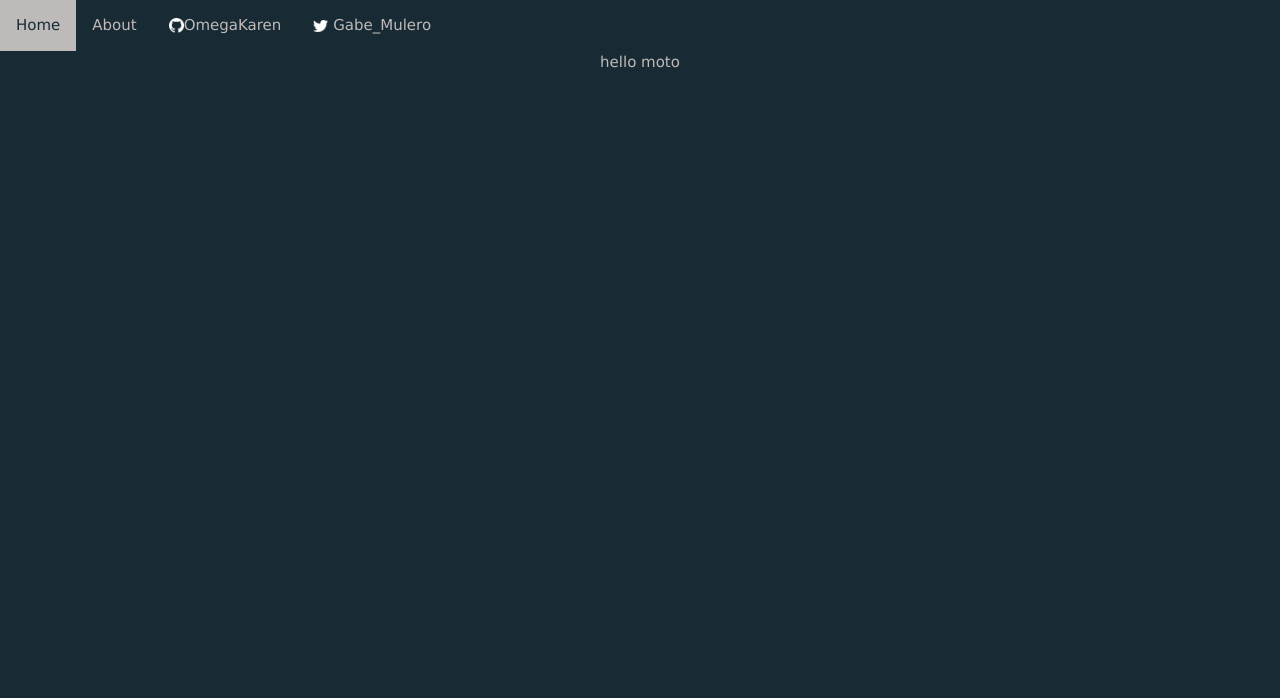
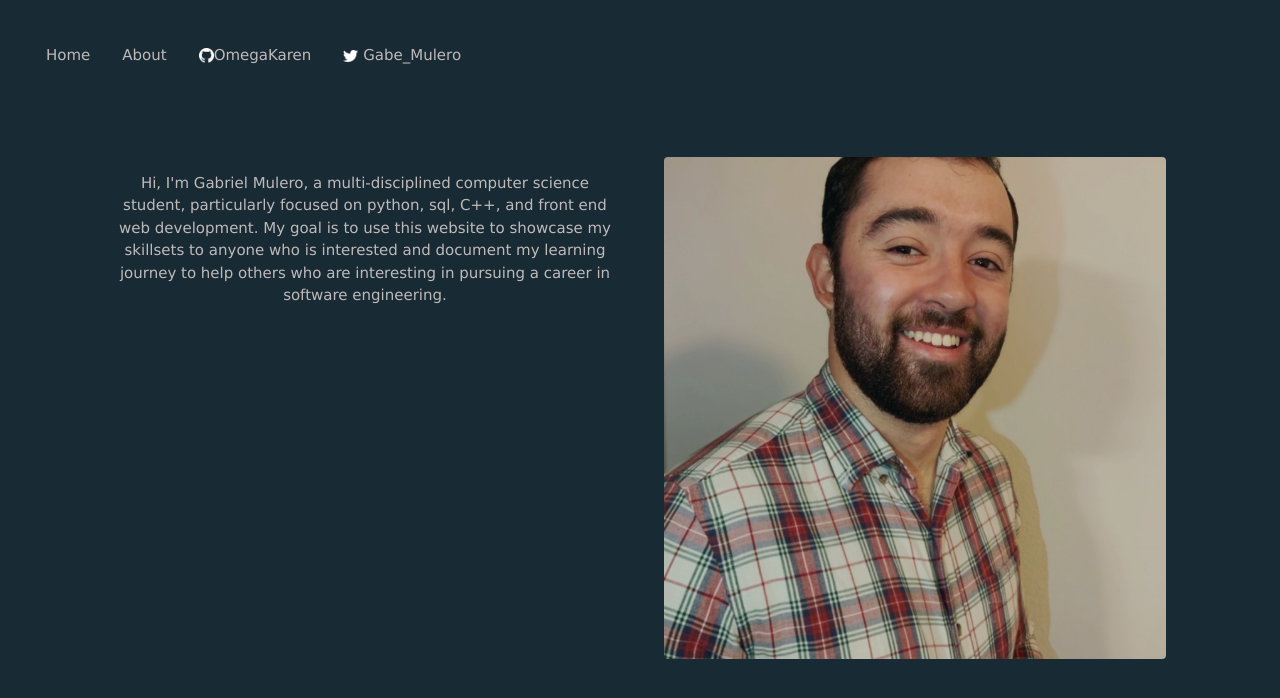
Before and after one commit to OmegaKaren/Legendary_Portfolio, a Jekyll site: the page built from about.md, in a window 1280 px wide. Shown: the top 698 px of the page. Built offline with Jekyll 4.4.1, drawn with Linux system fonts in a browser that asks for light colours.

Commit message:
made lots of changes

```diff
--- a/_layouts/default.html
+++ b/_layouts/default.html
@@ -2,6 +2,7 @@
 <html>
   <head>
     <meta charset="utf-8">
+    <meta name="viewport" content="width=device-width, initial-scale=1">
     <link rel="stylesheet" href="assets/css/styles.css">
     <link rel="stylesheet" href="https://www.w3schools.com/w3css/4/w3.css">
     <title>{{ page.title }}</title>
@@ -10,8 +11,11 @@
     <div class="topnav">
       {%  include navigation.html %}
     </div>
-    <div class="div">
+    <div class="w3-container">
       {{ content }}
     </div>
+
+
+
   </body>
 </html>
--- a/about.md
+++ b/about.md
@@ -1,5 +1,14 @@
 ---
 layout: default
-title: about
+title: About Me
 ---
-<div class="textleft"> hello moto </div>
+<div class="w3-content" style="max-width:1100px">
+    <div class="w3-row w3-padding-64">
+        <div class="w3-col m6 w3-padding-large">
+            <p class="text-color"> Hi, I'm Gabriel Mulero, a multi-disciplined computer science student, particularly focused on python, sql, C++, and front end web development.   My goal is to use this website to showcase my skillsets to anyone  who is interested and document my learning journey to help others who are interesting in pursuing a career in software engineering. </p>
+        </div>
+        <div class="w3-col m6 w3-padding-large w3-hide-small">
+            <img src="assets\images\1603833561597.jpg" class="w3-round w3-image w3-opacity-min">
+        </div>
+    </div>
+</div>
--- a/assets/css/styles.css
+++ b/assets/css/styles.css
@@ -1,5 +1,6 @@
 body {
     background-color: #182A33;
+    padding: 2em;
 }
 
 .topnav {
@@ -23,10 +24,19 @@
 }
 
 div {
-    color: #BFBABA;
+    color: #182A33;
     text-align: center;
 }
 
 .textleft {
-    text-align: center;
+    text-align: left;
 }
+
+.grid {
+    display: grid;
+    grid-template-columns: 40% 60%;
+}
+
+.text-color {
+    color: #BFBABA;
+}
--- a/index.html
+++ b/index.html
@@ -1,6 +1,6 @@
 ---
 layout: default
-title: Home
+title: My Software Portfolio
 ---
 
 <!DOCTYPE html>
```
Also changed, not shown: 3 other files.
